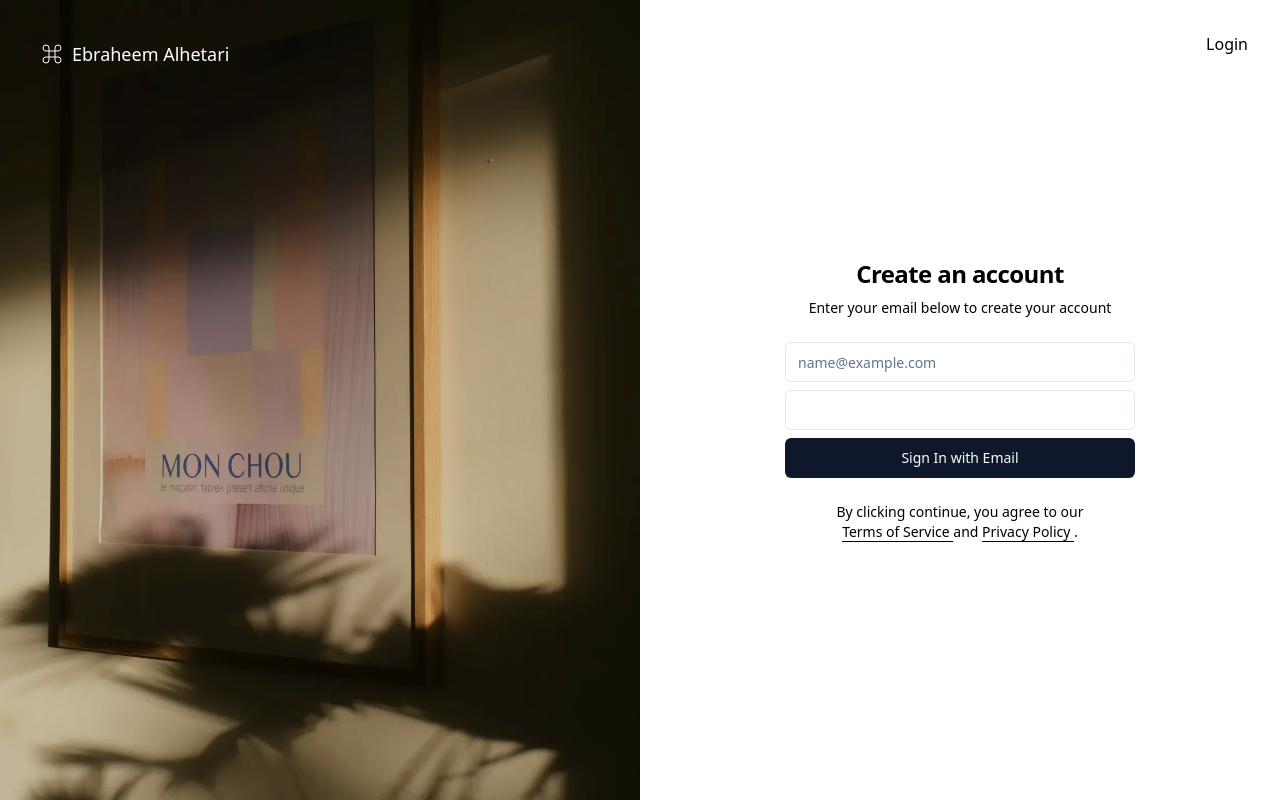
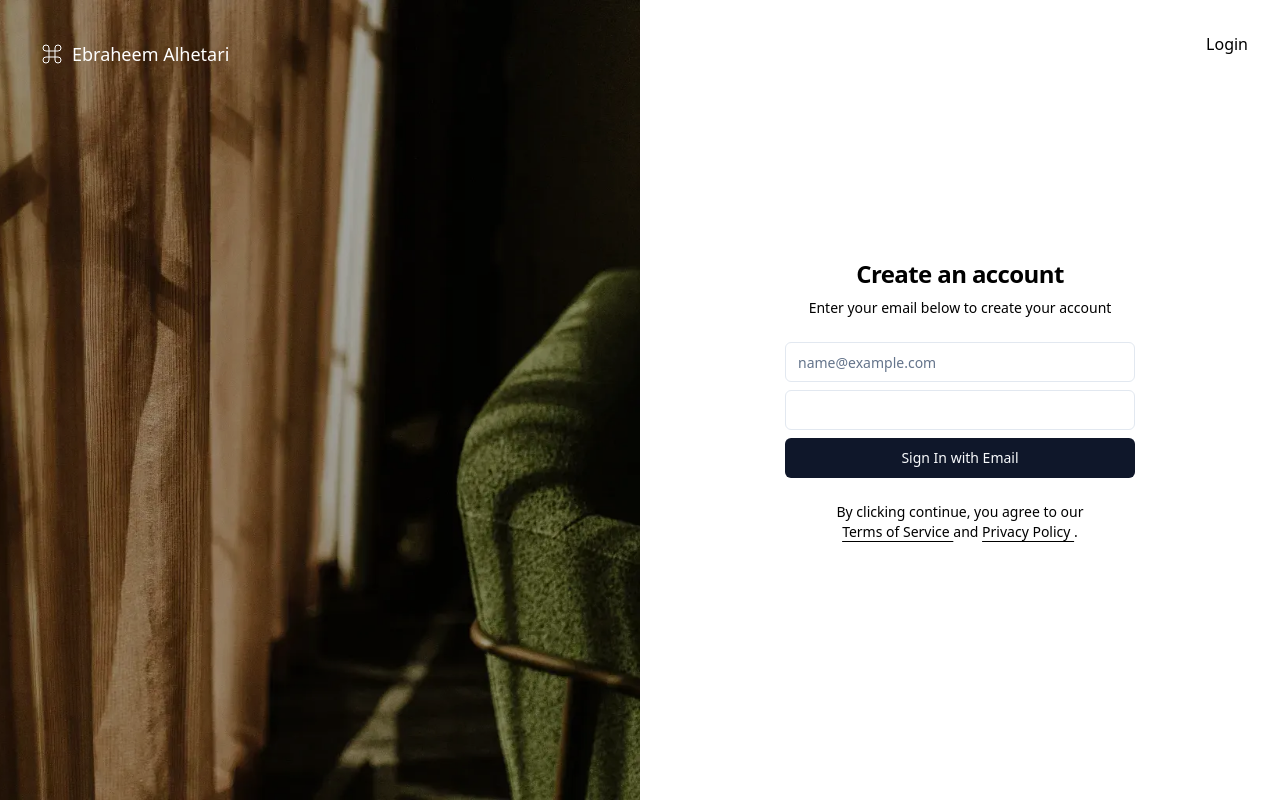
Before and after one commit to Hetari/health-care, a Vue app: page /login in a window 1280 px wide. Built offline with nearby package versions, Linux system fonts and the light colour scheme.

Commit message:
fix(router): preload background image before entering login route and pass via route meta

```diff
--- a/src/routes.ts
+++ b/src/routes.ts
@@ -1,23 +1,37 @@
 import { createWebHistory, createRouter } from 'vue-router';
 import Login from './views/Login.vue';
 import Home from './views/Home.vue';
+import { bg1, bg2, bg3, bg4 } from '@/assets/images';
+
+const bgImages = [bg1, bg2, bg3, bg4];
+
+function preloadImage(to, from, next) {
+  const randomImage = bgImages[Math.floor(Math.random() * bgImages.length)];
+  const img = new Image();
+  img.src = randomImage;
+  img.onload = () => {
+    to.meta.bgImage = randomImage; // Store the preloaded image in route meta
+    next(); // Proceed to the route after image is loaded
+  };
+}
 
 const routes = [
   {
     path: '/',
     name: 'Home',
-    component: Home
+    component: Home,
   },
   {
     path: '/login',
     name: 'Login',
-    component: Login
-  }
+    component: Login,
+    beforeEnter: [preloadImage],
+  },
 ];
 
 const router = createRouter({
   history: createWebHistory(),
-  routes
+  routes,
 });
 
 export default router;
--- a/src/views/Login.vue
+++ b/src/views/Login.vue
@@ -14,7 +14,7 @@
     >
       <img
         class="absolute inset-0 size-full object-cover object-right brightness-[0.8]"
-        :src="bgImage"
+        :src="preloadedImage"
         alt="background"
       />
       <div class="relative z-20 flex items-center text-lg font-medium">
@@ -85,24 +85,8 @@
 
 <script setup lang="ts">
   import UserAuthForm from '@/components/UserAuthForm.vue';
-  import { bg1, bg2, bg3, bg4 } from '@/assets/images';
-  import { ref } from 'vue';
-  import { tryOnBeforeMount } from '@vueuse/core';
+  import { useRoute } from 'vue-router';
 
-  const bgImages = [bg1, bg2, bg3, bg4];
-  const bgImage = ref('');
-
-  const preloadImage = (src: string) => {
-    return new Promise<void>((resolve) => {
-      const img = new Image();
-      img.src = src;
-      img.onload = () => resolve();
-    });
-  };
-
-  tryOnBeforeMount(async () => {
-    const selectedImage = bgImages[Math.floor(Math.random() * bgImages.length)];
-    await preloadImage(selectedImage);
-    bgImage.value = selectedImage;
-  });
+  const route = useRoute();
+  const preloadedImage = route.meta.bgImage as string;
 </script>
```
